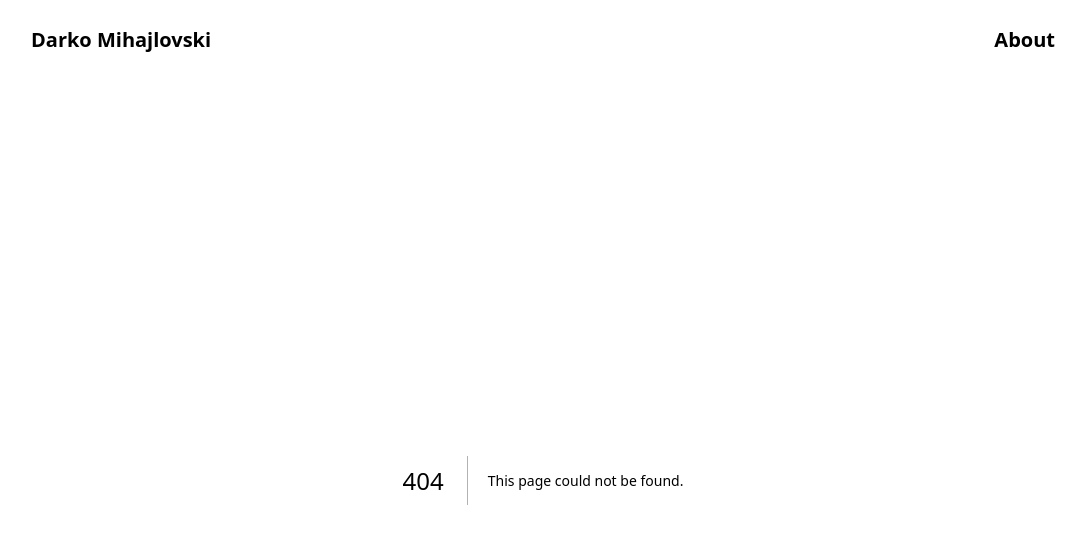
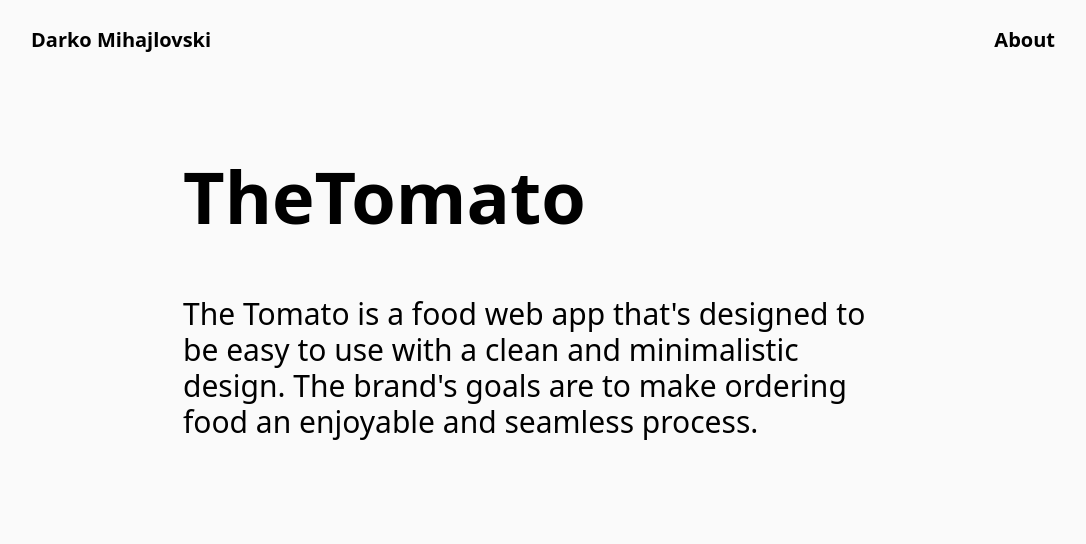
Before and after one commit to DarkoM996/nextjs-dev-portfolio, a Next.js app: page /project-components/thetomato/TheTomatoHero in a window 1280 px wide. Before the commit this address had no page. Shown: the top 544 px of the page, without its empty margins (97-1183 px from the left). Built offline with nearby package versions, Linux system fonts and the light colour scheme.

Commit message:
new case added + hero

```diff
--- /dev/null
+++ b/pages/project-components/thetomato/TheTomatoHero.tsx
@@ -0,0 +1,20 @@
+import React from "react";
+
+const TheTomatoHero = () => {
+  return (
+    <section className="max-w-screen-md mx-auto w-full h-full relative px-6 py-4">
+      <div className="flex flex-col justify-center items-start gap-6 lg:gap-16 lg:pt-16">
+        <h1 className="text-5xl md:text-6xl lg:text-7xl font-bold">
+          TheTomato
+        </h1>
+        <h3 className="text-2xl md:text-3xl font-medium text-primary_backgroundDarkerColor-600">
+          The Tomato is a food web app that's designed to be easy to use with a
+          clean and minimalistic design. The brand's goals are to make ordering
+          food an enjoyable and seamless process.
+        </h3>
+      </div>
+    </section>
+  );
+};
+
+export default TheTomatoHero;
--- /dev/null
+++ b/pages/projects/thetomato.tsx
@@ -0,0 +1,15 @@
+import React from "react";
+import Head from "next/head";
+
+const thetomato = () => {
+  return (
+    <>
+      <Head>
+        <title>Darko | Front End Developer</title>
+        <meta />
+      </Head>
+    </>
+  );
+};
+
+export default thetomato;
```
